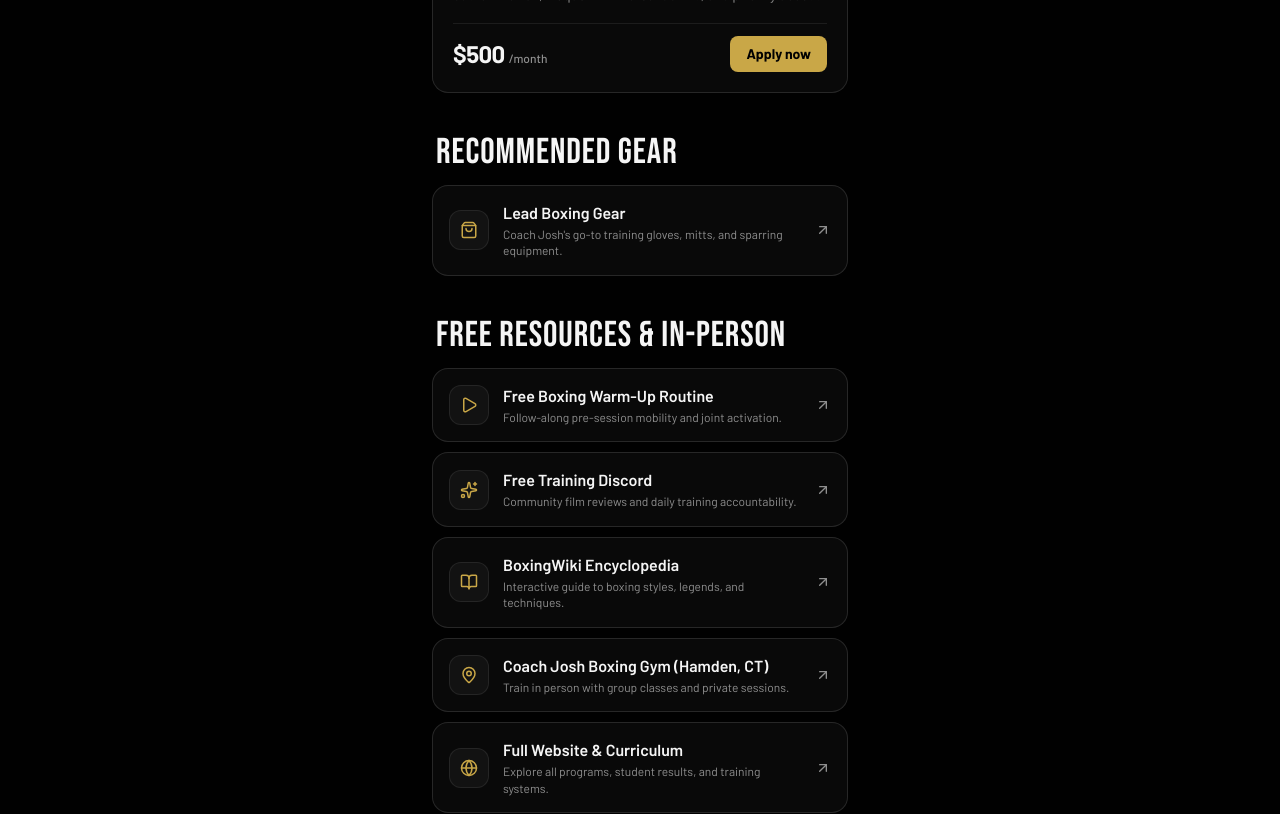
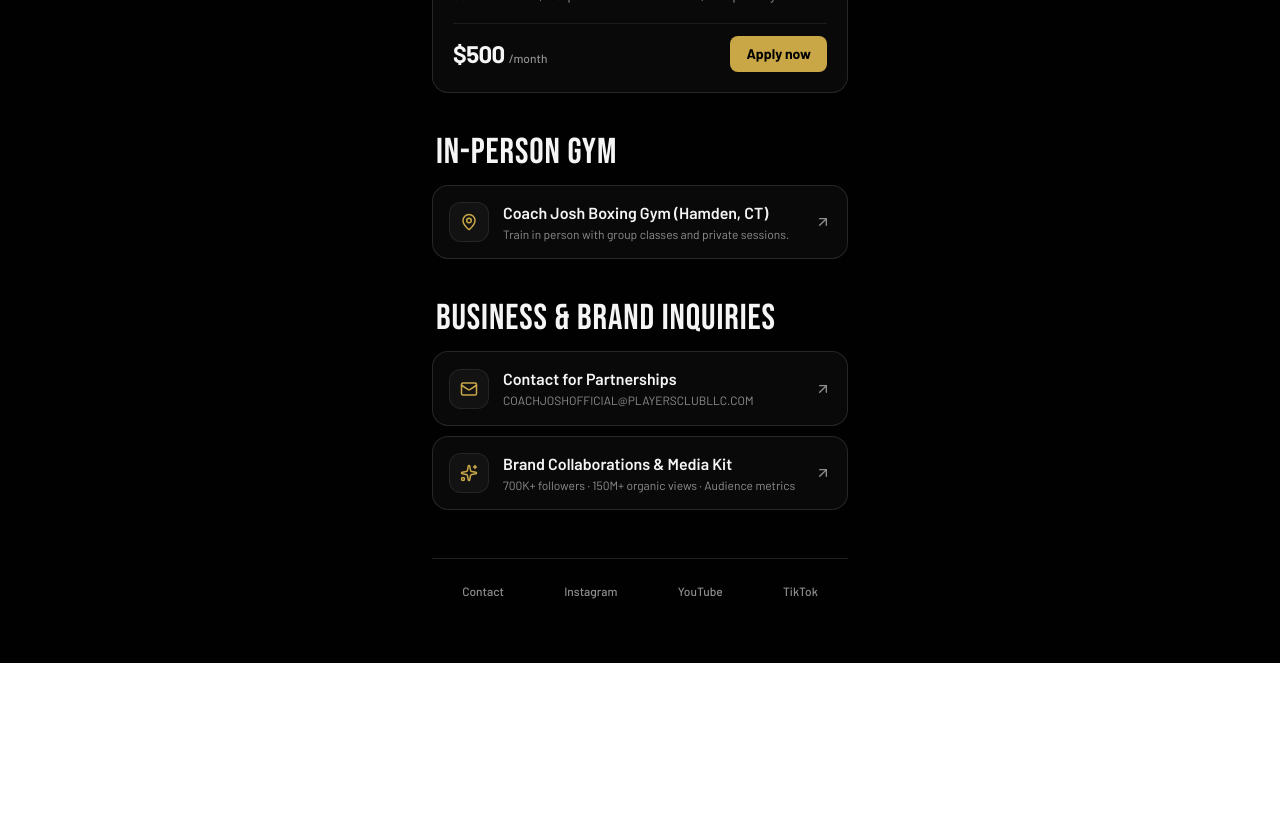
Before and after one commit to kaokien/coach-josh-official, a Next.js app: page /links in a window 1280 px wide. Shown: the part 2460-3274 px from the top of the page. After the commit the page ends 3123 px from the top, so only its background shows below. Built offline with nearby package versions, Linux system fonts and the light colour scheme.

Commit message:
feat(links): remove recommended gear and free resources links, keep Hamden in-person gym

```diff
--- a/app/links/page.tsx
+++ b/app/links/page.tsx
@@ -8,12 +8,8 @@ import {
   Youtube,
   Facebook,
   MapPin,
-  BookOpen,
-  ShoppingBag,
   Mail,
   ArrowUpRight,
-  Play,
-  Globe,
   Sparkles,
   Sun,
   Moon,
@@ -609,8 +605,8 @@ export default function LinksPage() {
           </div>
         </section>
 
-        {/* ═══════════ 3. OFFICIAL SPONSOR (LEAD BOXING ONLY) ═══════════ */}
-        <section className="mt-10" aria-label="Recommended Gear">
+        {/* ═══════════ 3. IN-PERSON GYM ═══════════ */}
+        <section className="mt-10" aria-label="In-Person Gym">
           <div className="mb-3 px-1">
             <h2
               style={{ fontFamily: "var(--font-bebas), 'Bebas Neue', sans-serif" }}
@@ -618,73 +614,17 @@ export default function LinksPage() {
                 isLight ? 'text-[#0F172A]' : 'text-[#f5f5f5]'
               }`}
             >
-              Recommended Gear
+              In-Person Gym
             </h2>
           </div>
 
           <ResourceLink
-            href="https://leadboxing.com/?utm_source=coachjosh&utm_medium=link-in-bio&utm_campaign=gear"
-            title="Lead Boxing Gear"
-            subtitle="Coach Josh's go-to training gloves, mitts, and sparring equipment."
-            icon={ShoppingBag}
+            href="https://coachjoshboxing.com"
+            title="Coach Josh Boxing Gym (Hamden, CT)"
+            subtitle="Train in person with group classes and private sessions."
+            icon={MapPin}
             isLight={isLight}
           />
-        </section>
-
-        {/* ═══════════ 4. FREE RESOURCES & GYM ═══════════ */}
-        <section className="mt-10" aria-label="Resources and Training">
-          <div className="mb-3 px-1">
-            <h2
-              style={{ fontFamily: "var(--font-bebas), 'Bebas Neue', sans-serif" }}
-              className={`font-display text-3xl sm:text-4xl font-normal uppercase tracking-wide ${
-                isLight ? 'text-[#0F172A]' : 'text-[#f5f5f5]'
-              }`}
-            >
-              Free Resources &amp; In-Person
-            </h2>
-          </div>
-
-          <div className="space-y-2.5">
-            <ResourceLink
-              href="https://www.youtube.com/watch?v=M4uyfBR7H1I"
-              title="Free Boxing Warm-Up Routine"
-              subtitle="Follow-along pre-session mobility and joint activation."
-              icon={Play}
-              isLight={isLight}
-            />
-
-            <ResourceLink
-              href="https://discord.gg/Vhygw7DpVM"
-              title="Free Training Discord"
-              subtitle="Community film reviews and daily training accountability."
-              icon={Sparkles}
-              isLight={isLight}
-            />
-
-            <ResourceLink
-              href="https://boxingwiki.org/?utm_source=coachjosh&utm_medium=link-in-bio&utm_campaign=free_resources"
-              title="BoxingWiki Encyclopedia"
-              subtitle="Interactive guide to boxing styles, legends, and techniques."
-              icon={BookOpen}
-              isLight={isLight}
-            />
-
-            <ResourceLink
-              href="https://coachjoshboxing.com"
-              title="Coach Josh Boxing Gym (Hamden, CT)"
-              subtitle="Train in person with group classes and private sessions."
-              icon={MapPin}
-              isLight={isLight}
-            />
-
-            <ResourceLink
-              href="https://www.coachjoshofficial.com/#programs"
-              title="Full Website &amp; Curriculum"
-              subtitle="Explore all programs, student results, and training systems."
-              icon={Globe}
-              isLight={isLight}
-            />
-          </div>
         </section>
 
         {/* ═══════════ 5. BUSINESS INQUIRIES (MOVED BELOW COURSES) ═══════════ */}
```
